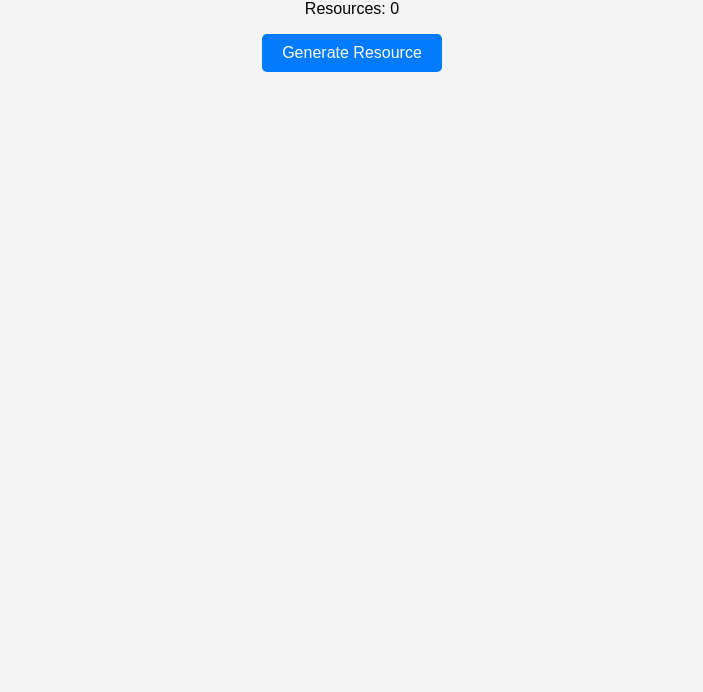
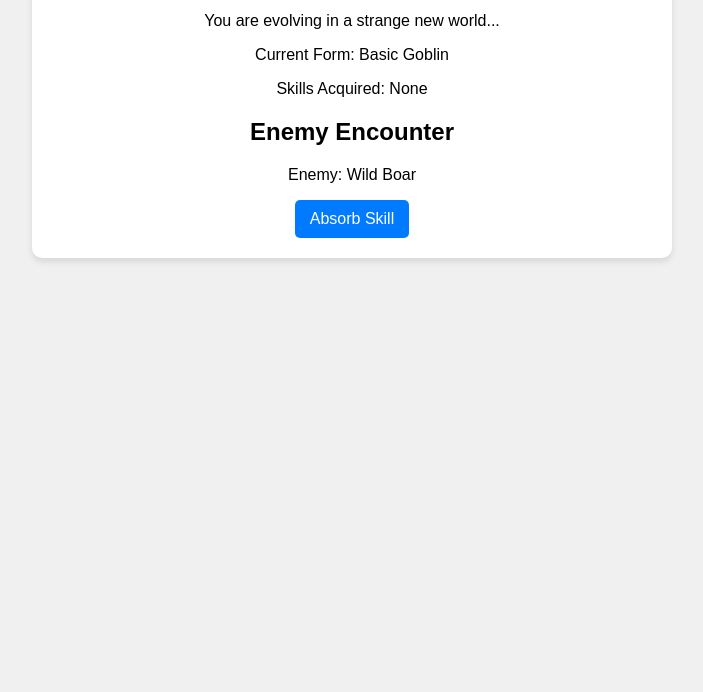
Before and after one commit to Angelos7477/Project_Idle_Game, a plain HTML site: page index.html in a window 1280 px wide. Shown: the part 108-800 px from the top of the page, without its empty margins (288-991 px from the left). Drawn offline with Linux system fonts and the light colour scheme.

Commit message:
2nd commit

```diff
--- a/index.html
+++ b/index.html
@@ -3,14 +3,24 @@
 <head>
   <meta charset="UTF-8">
   <meta name="viewport" content="width=device-width, initial-scale=1.0">
-  <title>Idle Game</title>
+  <title>Idle Game - Evolution</title>
   <link rel="stylesheet" href="style.css">
 </head>
 <body>
   <div id="app">
-    <h1>Welcome to Idle Game</h1>
-    <p>Resources: <span id="resource-count">0</span></p>
-    <button id="generate-resource">Generate Resource</button>
+    <h1>Idle Evolution Game</h1>
+    <p>You are evolving in a strange new world...</p>
+
+    <div id="status">
+      <p>Current Form: <span id="current-form">Basic Goblin</span></p>
+      <p>Skills Acquired: <span id="skills">None</span></p>
+    </div>
+
+    <div id="enemy-area">
+      <h2>Enemy Encounter</h2>
+      <p>Enemy: <span id="enemy-name">Wild Boar</span></p>
+      <button id="consume-enemy">Absorb Skill</button>
+    </div>
   </div>
 
   <script src="script.js"></script>
--- a/script.js
+++ b/script.js
@@ -1,16 +1,44 @@
-let resources = 0;
+// Initial player state
+let player = {
+    form: "Basic Goblin",
+    skills: [],
+  };
 
-// Update resource count on the screen
-function updateResourceCount() {
-  const resourceCountElement = document.getElementById("resource-count");
-  resourceCountElement.textContent = resources;
-}
+  // Available enemies with skills
+  const enemies = [
+    { name: "Wild Boar", skill: "Charge" },
+    { name: "Fire Spirit", skill: "Flame Burst" },
+    { name: "Stone Golem", skill: "Harden" },
+  ];
 
-// Add resources when the button is clicked
-document.getElementById("generate-resource").addEventListener("click", () => {
-  resources += 1; // Increment resource count
-  updateResourceCount();
-});
+  // Current enemy index
+  let currentEnemyIndex = 0;
 
-// Initialize the game
-updateResourceCount();
+  // Update the player’s status on the screen
+  function updateStatus() {
+    document.getElementById("current-form").textContent = player.form;
+    document.getElementById("skills").textContent = player.skills.length
+      ? player.skills.join(", ")
+      : "None";
+  }
+
+  // Update the enemy on the screen
+  function updateEnemy() {
+    const enemy = enemies[currentEnemyIndex];
+    document.getElementById("enemy-name").textContent = enemy.name;
+  }
+
+  // Absorb the current enemy’s skill
+  document.getElementById("consume-enemy").addEventListener("click", () => {
+    const enemy = enemies[currentEnemyIndex];
+    if (!player.skills.includes(enemy.skill)) {
+      player.skills.push(enemy.skill);
+      currentEnemyIndex = (currentEnemyIndex + 1) % enemies.length; // Cycle to the next enemy
+      updateEnemy();
+      updateStatus();
+    }
+  });
+
+  // Initialize the game
+  updateStatus();
+  updateEnemy();
--- a/style.css
+++ b/style.css
@@ -1,20 +1,29 @@
 body {
     font-family: Arial, sans-serif;
     text-align: center;
-    background-color: #f4f4f4;
+    background-color: #f0f0f0;
     margin: 0;
-    padding: 0;
+    padding: 20px;
   }
 
   #app {
-    margin-top: 50px;
+    max-width: 600px;
+    margin: 0 auto;
+    background: white;
+    padding: 20px;
+    border-radius: 10px;
+    box-shadow: 0 4px 6px rgba(0, 0, 0, 0.1);
+  }
+
+  h1 {
+    color: #333;
   }
 
   button {
-    padding: 10px 20px;
+    padding: 10px 15px;
     font-size: 16px;
     background-color: #007bff;
-    color: white;
+    color: #fff;
     border: none;
     border-radius: 5px;
     cursor: pointer;
```
